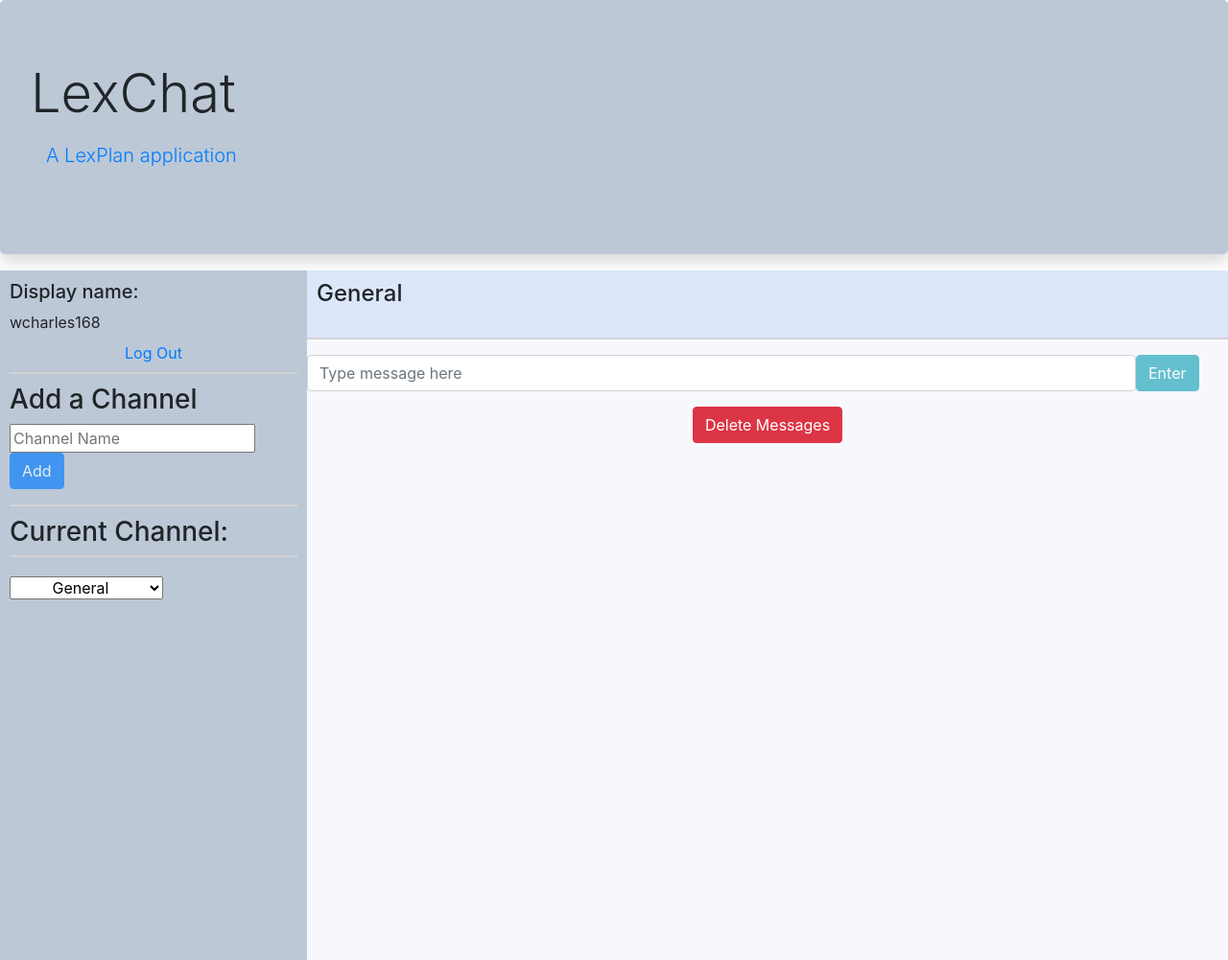
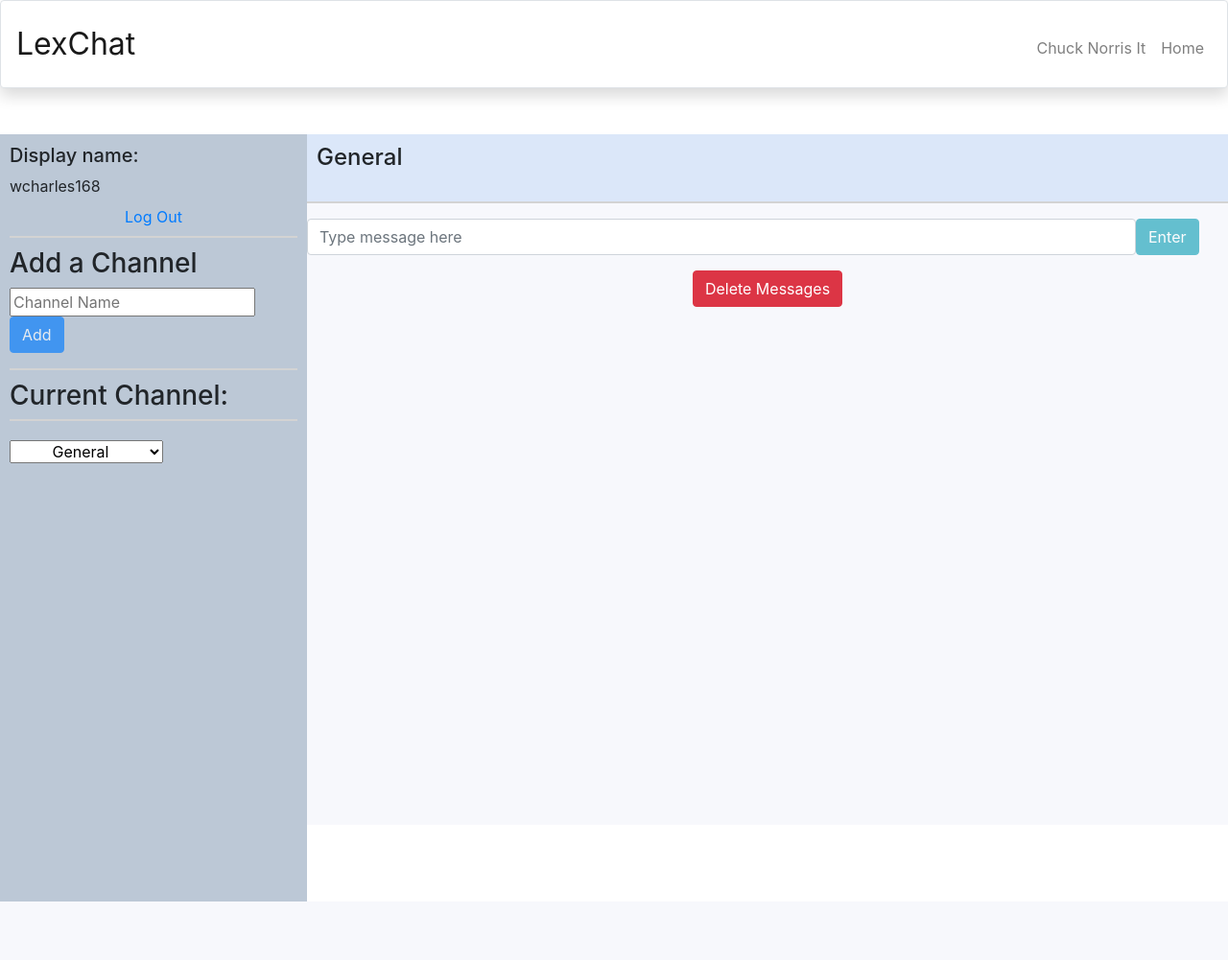
Before and after one commit to wcharles168/LexPlan, a Flask app: page /chat in a window 1280 px wide. Shown: the top 1001 px of the page at 96% size. After the commit the page ends 940 px from the top, so only its background shows below. Run offline with Flask 2, Linux system fonts and the light colour scheme; a user stored in the database is signed in; data comes from the database, SQL or seed files in the repository; both versions use the stored data as it was after the commit; data that the repository does not hold is empty; some libraries are stand-ins or nearby versions.

Commit message:
Final version + Chuck Norris

```diff
--- a/application.py
+++ b/application.py
@@ -4,6 +4,7 @@ from cs50 import SQL
 import datetime
 import time
 from flask import Flask, flash, redirect, render_template, request, session, jsonify
+import requests
 import json
 from flask_session import Session
 from flask_wtf.csrf import CSRFProtect
@@ -131,6 +132,14 @@ def deleteChannel():
     db.execute("DELETE FROM channels WHERE id=:channel_id", channel_id = channel_id)
 
     return jsonify(True)
+
+@app.route("/chuck_norris", methods=["GET"])
+def chuckNorris():
+    '''Gets a Chuck Norris joke'''
+
+    response = requests.get("https://api.chucknorris.io/jokes/random?category=dev")
+
+    return jsonify(response.json())
 
 @socketio.on("message sent")
 def message(data):
--- a/static/LexChat.js
+++ b/static/LexChat.js
@@ -445,4 +445,26 @@ document.addEventListener('DOMContentLoaded', () => {
             document.querySelector('#current_channel').style.color = 'black';
         };
     };
+
+    // Chuck Norris functionality
+    document.querySelector('#chuck_norris').onclick = () => {
+        document.querySelectorAll('.your-message').forEach(function(element) {
+
+            // Remove that saucy inner HTML
+            element.innerHTML = '';
+
+            // Initialize request for a really funny Chuck Norris joke
+            const request = new XMLHttpRequest();
+            request.open("GET", "/chuck_norris");
+
+            request.onload = () => {
+                response = JSON.parse(request.responseText);
+
+                // Replace element html with a joke
+                element.innerHTML = response["value"];
+            };
+
+            request.send();
+        });
+    };
 });
--- a/static/LexChatStyles.css
+++ b/static/LexChatStyles.css
@@ -1,20 +1,3 @@
-body {
-    position: relative;
-}
-
-#jumbotron {
-    margin-bottom: 17px ;
-    background-color: #bcc8d6;
-}
-
-#current_channel_id, #delete_channel, #cancel_channel {
-    float: right;
-}
-
-input [type=text]{
-    margin: 10px;
-}
-
 .main_menu{
     height: 100%;
     width: 25%;
--- a/static/LexPlanStyles.css
+++ b/static/LexPlanStyles.css
@@ -27,3 +27,20 @@ main img
     /* constrain images on small screens */
     max-width: 100%;
 }
+
+body {
+    position: relative;
+}
+
+#jumbotron {
+    margin-bottom: 17px ;
+    background-color: #bcc8d6;
+}
+
+#current_channel_id, #delete_channel, #cancel_channel {
+    float: right;
+}
+
+input [type=text]{
+    margin: 10px;
+}
--- a/templates/chat.html
+++ b/templates/chat.html
@@ -4,6 +4,7 @@
     <head>
         <link href="https://stackpath.bootstrapcdn.com/bootstrap/4.1.1/css/bootstrap.min.css" integrity="sha384-WskhaSGFgHYWDcbwN70/dfYBj47jz9qbsMId/iRN3ewGhXQFZCSftd1LZCfmhktB"
         crossorigin="anonymous" rel="stylesheet"/>
+        <link href="/static/LexPlanStyles.css" rel="stylesheet"/>
         <link href="/static/LexChatStyles.css" rel="stylesheet"/>
 
         <script src="/static/LexChat.js"></script>
@@ -12,10 +13,18 @@
 
     </head>
     <body>
-        <div id="jumbotron" class="jumbotron shadow">
-            <h1 class="display-4">LexChat</h1>
-            <p class="lead"><a class="nav-link" href="/">A LexPlan application</a></p>
-        </div>
+        <nav class="navbar navbar-expand-md navbar-light bg-light border shadow p-3 mb-5 bg-white rounded">
+            <a class="navbar-brand" href="/chat">LexChat</a>
+            <button aria-controls="navbar" aria-expanded="false" aria-label="Toggle navigation" class="navbar-toggler" data-target="#navbar" data-toggle="collapse" type="button">
+                <span class="navbar-toggler-icon"></span>
+            </button>
+            <div class="collapse navbar-collapse" id="navbar">
+                <ul class="navbar-nav ml-auto mt-2">
+                    <li class="nav-item"><a class="nav-link" id="chuck_norris">Chuck Norris It</a></li>
+                    <li class="nav-item"><a class="nav-link" href="/">Home</a></li>
+                </ul>
+            </div>
+        </nav>
         <div class="main_menu">
             <div class="menu-item">
                 <h5>Display name:</h5>
```
Also changed, not shown: LexPlan.db, README.md.
